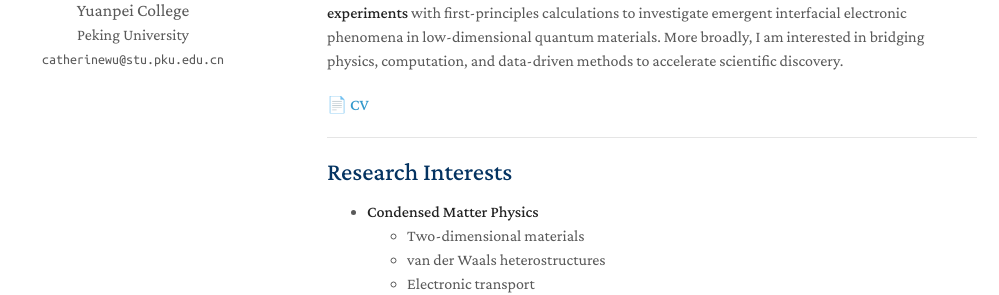
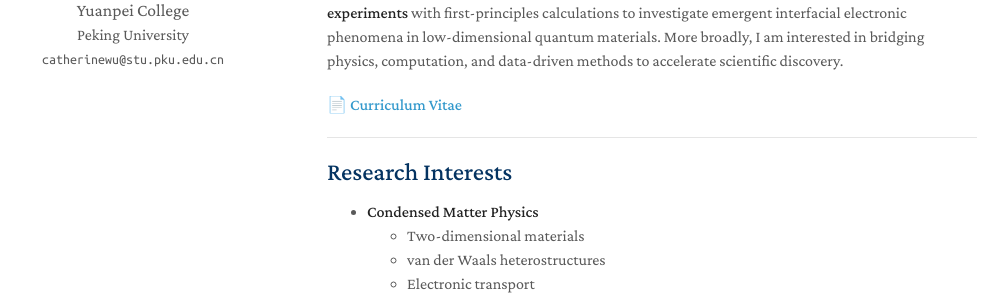
Before and after one commit to CatherineWuleyan/CatherineWuleyan.github.io, a Jekyll site: the page built from index.md, in a window 1280 px wide and 900 px high. Shown: the part 296-591 px from the top of the window, without its empty margins (143-1142 px from the left). Built offline with Jekyll 4.4.1, drawn with Linux system fonts in a browser that asks for light colours; a style sheet for code colours, icons or effects is not loaded; our own code applies the rules of GitHub Pages for plain Markdown files.

Commit message:
Update CV link text from 'CV' to 'Curriculum Vitae'

```diff
--- a/index.md
+++ b/index.md
@@ -8,7 +8,7 @@ I'm currently a junior majoring in **Physics & Economics** in Yuanpei College, P
 Currently, I am an **undergraduate researcher** working on **electronic transport in two-dimensional van der Waals heterostructures**, advised by **Prof. Yu Ye**. My research combines **condensed matter experiments** with first-principles calculations to investigate emergent interfacial electronic phenomena in low-dimensional quantum materials. More broadly, I am interested in bridging physics, computation, and data-driven methods to accelerate scientific discovery.
 
 
-📄 **[CV](assets/files/CV_qr_eng.pdf)**
+📄 **[Curriculum Vitae](assets/files/CV_qr.pdf)**
 
 ---
 
```
